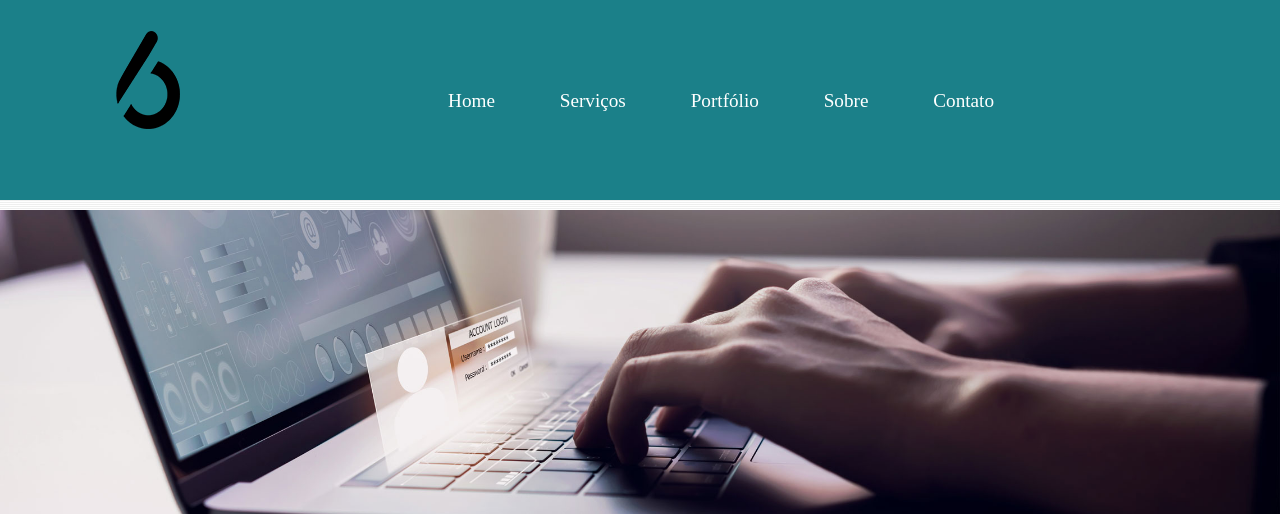
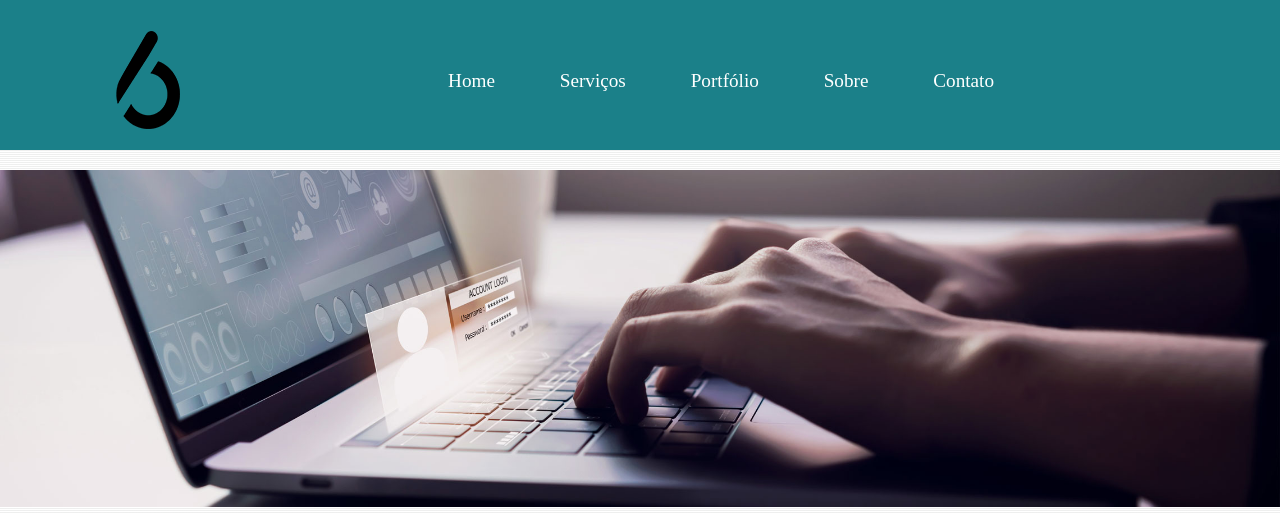
Before and after one commit to rodrigopales/lion6, a plain HTML site: page index.html in a window 1280 px wide. Shown: the top 514 px of the page. Drawn offline with Linux system fonts and the light colour scheme.

Commit message:
ajustes rapido e pensando no que usar no slider

```diff
--- a/css/estilo.css
+++ b/css/estilo.css
@@ -28,7 +28,7 @@ a {
 #area-top{
 
   width: 100%;
-  height: 200px;
+  height: 150px;
   background: #1B8089;
 }
 
@@ -41,7 +41,7 @@ a {
   text-indent: -9000px;
   background: url("../imagens/logo.png") no-repeat;
   width: 250px;
-  height: 100px;
+  height:80px;
 
 }
 
--- a/index.html
+++ b/index.html
@@ -11,7 +11,10 @@
 
     <div id="area-top"> <!-- INICIO AREA TOPO -->
 
-      <h1>Lion6</h1>
+
+      <a href="index.html">
+              <h1>Lion6</h1>
+      </a>
 
 
       <div id="area-menu">
```
Also changed, not shown: imagens/layout-home.png (added), 1 other file.
